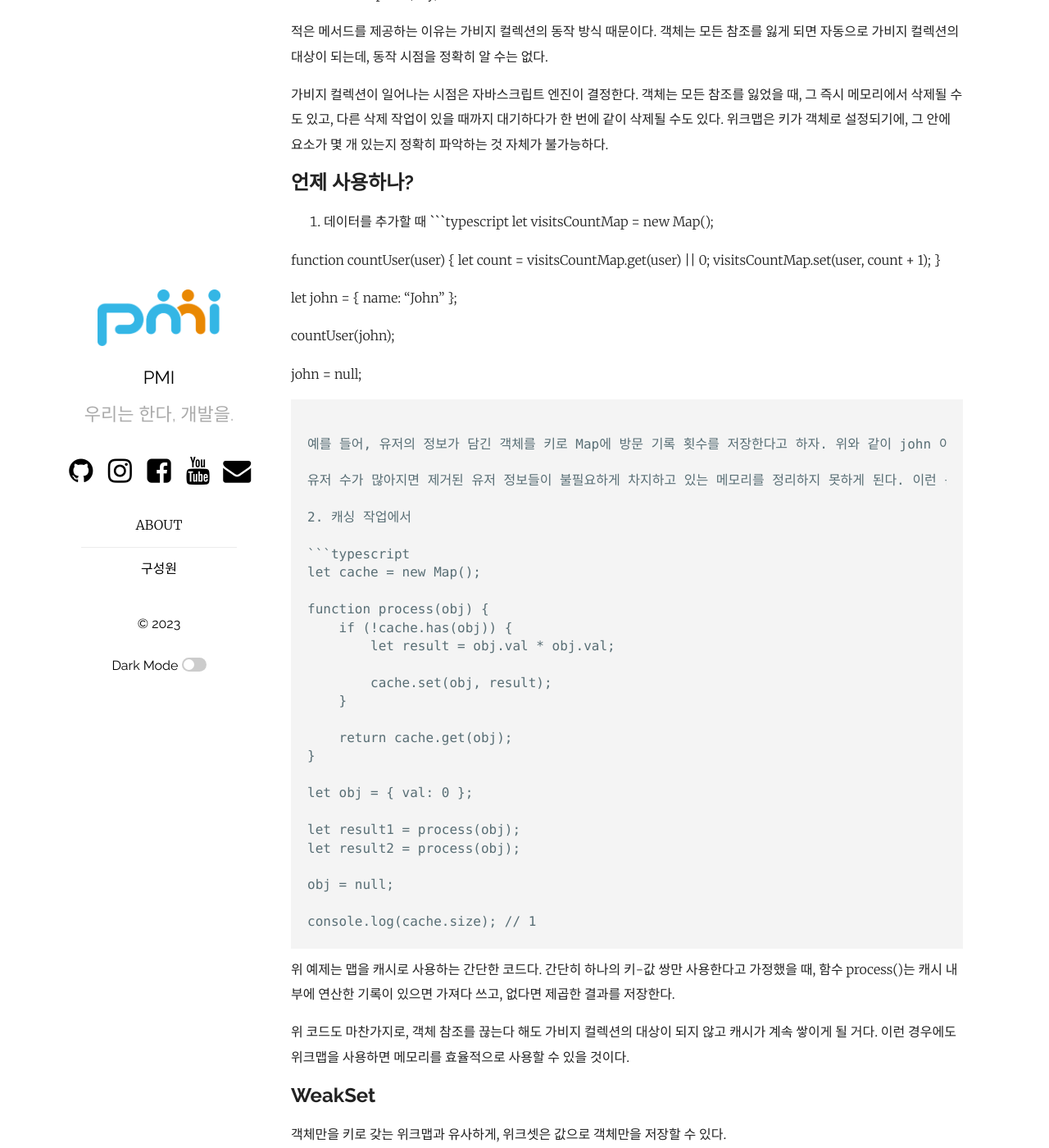
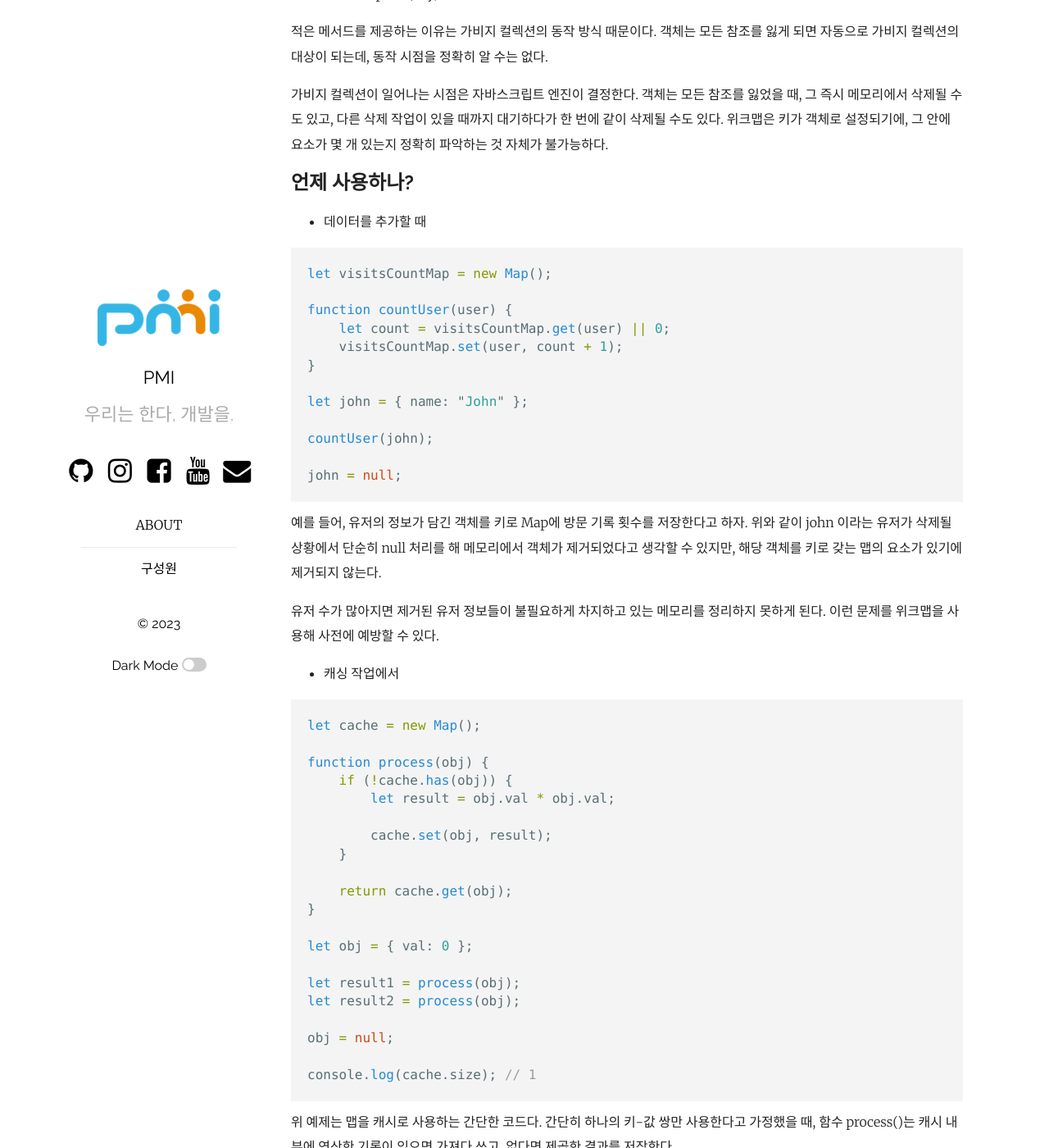
Before and after one commit to pmirnc-dev/pmirnc-dev.github.io, a Jekyll site: the page built from _posts/2023-04-18-WeakMap, WeakSet.md, in a window 1280 px wide and 1400 px high, scrolled down 1693 px. Shown: the whole window at 82% size. Built offline with Jekyll 4.4.1, drawn with Linux system fonts in a browser that asks for light colours; comment, search, counter and statistics services are not loaded.

Commit message:
fix(post): 버그 수정
버그 수정

````diff
--- a/_posts/2023-04-18-WeakMap, WeakSet.md
+++ b/_posts/2023-04-18-WeakMap, WeakSet.md
@@ -57,6 +57,8 @@
 
 john = null;
 ```
+
+
 위와 같이 위크맵에 객체를 키로 키-값 요소를 넣은 후 해당 키를 null 처리하면, 해당 객체는 가비지 컬렉션의 대상이 된다. john 이 가리키는 객체는 오로지 위크맵의 키로만 사용되므로, 참조를 덮어쓰게 되면 이 객체는 위크맵과 메모리에서 자동으로 삭제된다.
 
 위크맵은 아래 네 개의 메서드만 지원한다.
@@ -91,7 +94,7 @@
 
 유저 수가 많아지면 제거된 유저 정보들이 불필요하게 차지하고 있는 메모리를 정리하지 못하게 된다. 이런 문제를 위크맵을 사용해 사전에 예방할 수 있다.
 
-2. 캐싱 작업에서
+- 캐싱 작업에서
 
 ```typescript
 let cache = new Map();
````
Also changed, not shown: other parts of _posts/2023-04-18-WeakMap, WeakSet.md (+2 -1 lines).
